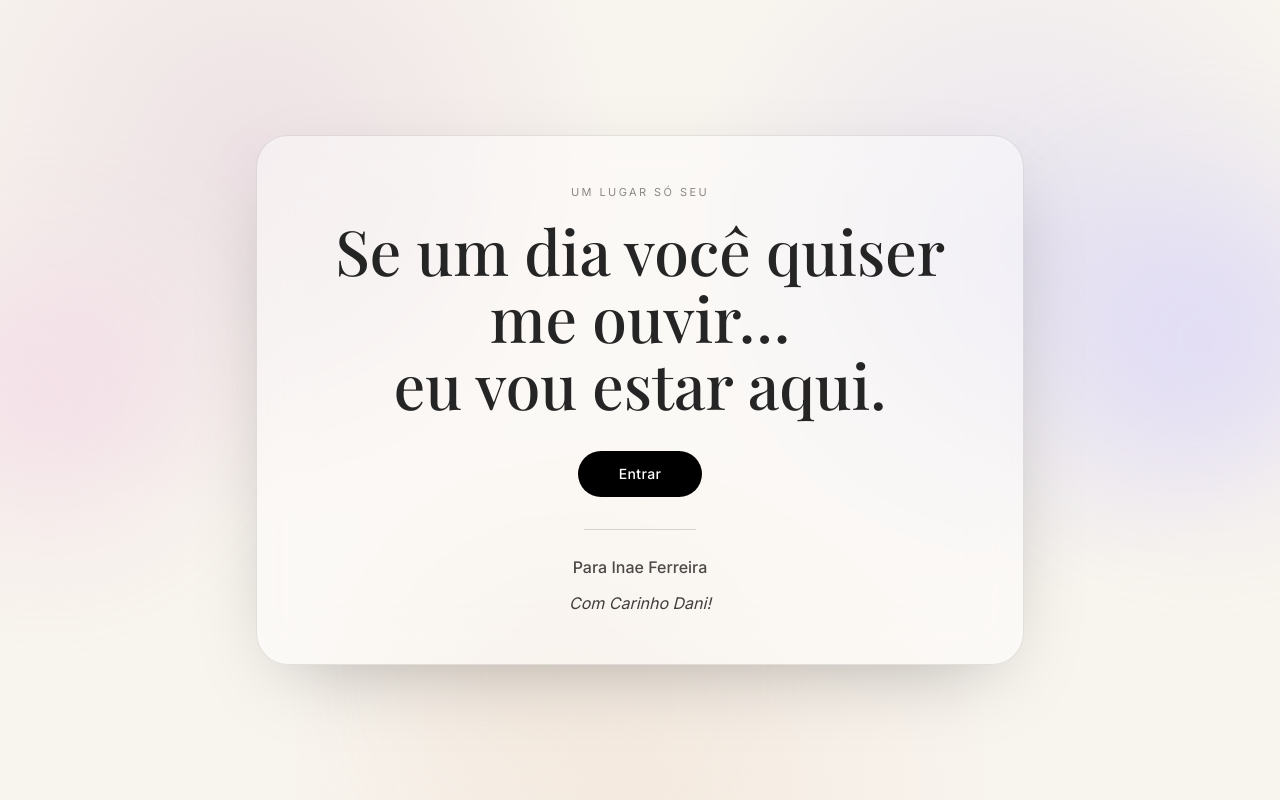
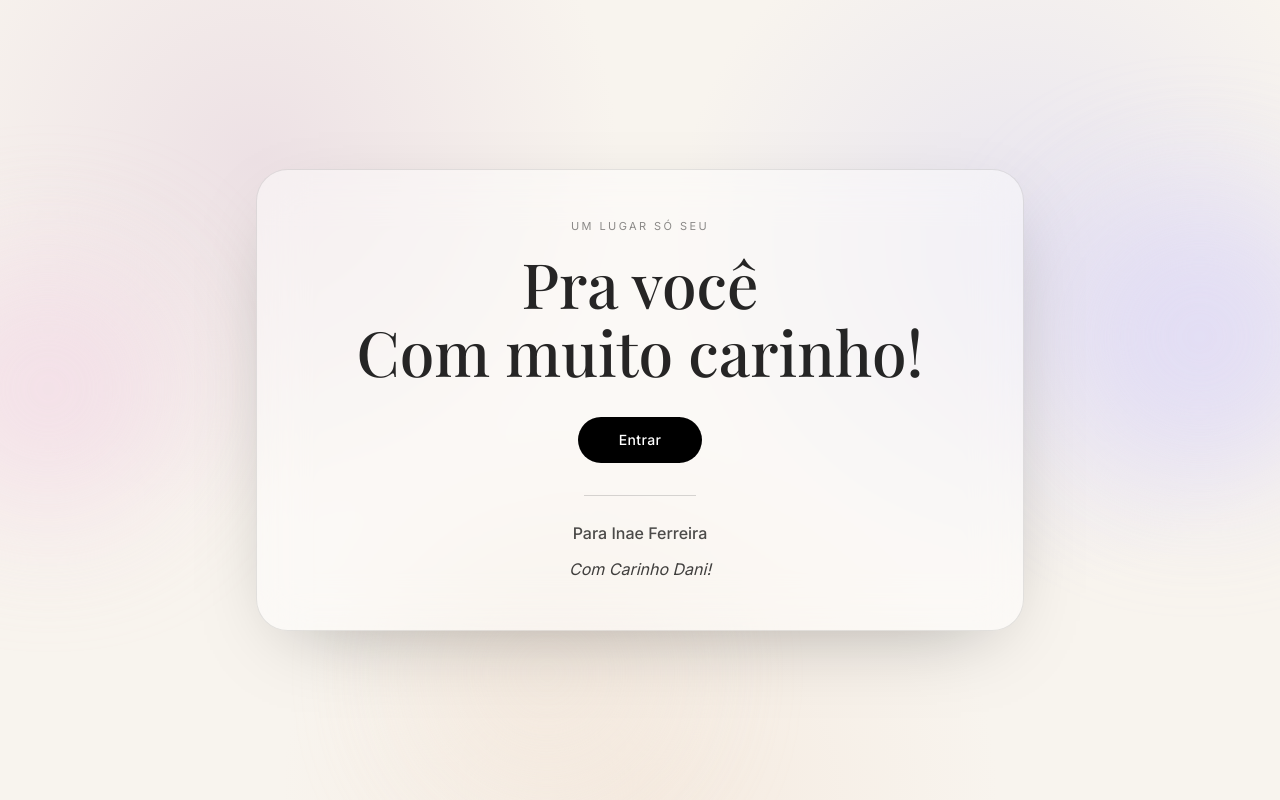
Before and after one commit to danielFrancafatecspLabs/projects-new, a React (Vite) app: page / in a window 1280 px wide. Built offline with nearby package versions, Linux system fonts and the light colour scheme.

Commit message:
Update LandingScreen content

```diff
--- a/src/pages/LandingScreen.tsx
+++ b/src/pages/LandingScreen.tsx
@@ -71,8 +71,8 @@ export default function LandingScreen() {
         </p>
 
         <h1 className="mx-auto max-w-2xl font-display text-[2.2rem] leading-[1.12] text-black/85 sm:text-[3.9rem] sm:leading-[1.08]">
-          Se um dia você quiser me ouvir…
-          <span className="block">eu vou estar aqui.</span>
+        Pra você
+          <span className="block">Com muito carinho!</span>
         </h1>
 
         <button
```
